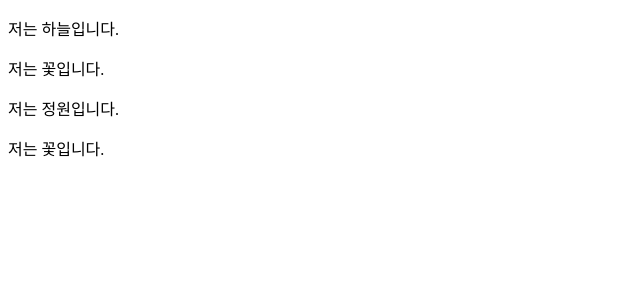
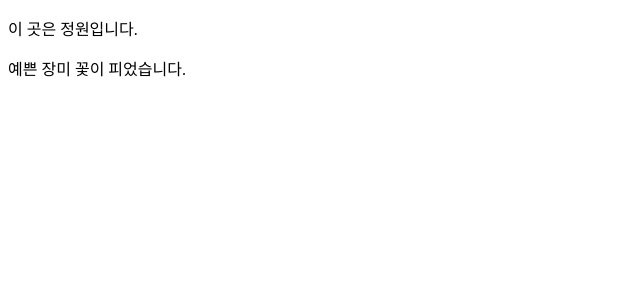
Before and after one commit to ddozero/React-Study, a React (Vite) app in the folder my-first-react/: page / in a window 1280 px wide. Shown: the top 300 px of the page, without its empty margins (0-640 px from the left). Built offline with nearby package versions, Linux system fonts and the light colour scheme.

Commit message:
✨ Feat: 06.JSX React Props

```diff
--- a/my-first-react/index.html
+++ b/my-first-react/index.html
@@ -6,14 +6,7 @@
     <meta name="viewport" content="width=device-width, initial-scale=1.0" />
     <title>my-first-react</title>
   </head>
-  <head>
-    <style>
-      .title{
-        color:blue;
-        font-size:3rem;
-      }
-    </style>
-  </head>
+
   <body>
     <div id="root"></div>
     <script type="module" src="/src/main.jsx"></script>
--- a/my-first-react/src/main.jsx
+++ b/my-first-react/src/main.jsx
@@ -1,31 +1,21 @@
-import {createRoot} from 'react-dom/client'
-import Flower from './Flower.jsx';
+import {createRoot} from 'react-dom/client';
 
-// function Flower(props){
-//   return(
-//     <p>저는 {props.color} 꽃입니다.</p>
-//   )
-// }
+
+function Flower(props){
+  return (
+    <p>예쁜 {props.kind} 꽃이 피었습니다.</p>
+  )
+}
 
 function Garden(){
   return(
     <>
-      <p>저는 정원입니다.</p>
-      <Flower />
-    </>
-  )
-}
-
-function Background(){
-  return(
-    <>
-      <p>저는 하늘입니다.</p>
-      <Flower />
-      <Garden />
+      <p> 이 곳은 정원입니다. </p>
+      <Flower kind = "장미"/>
     </>
   )
 }
 
 createRoot(document.getElementById('root')).render(
-  <Background />
-)
+  <Garden />
+);
```
